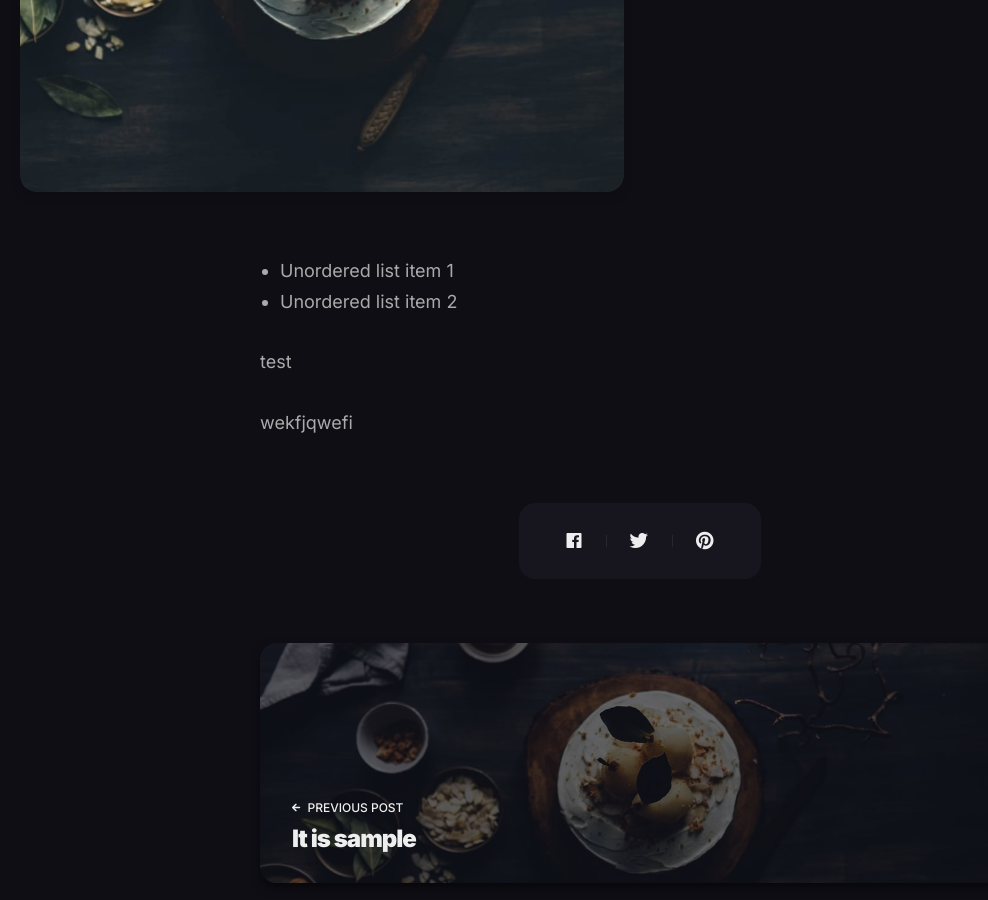
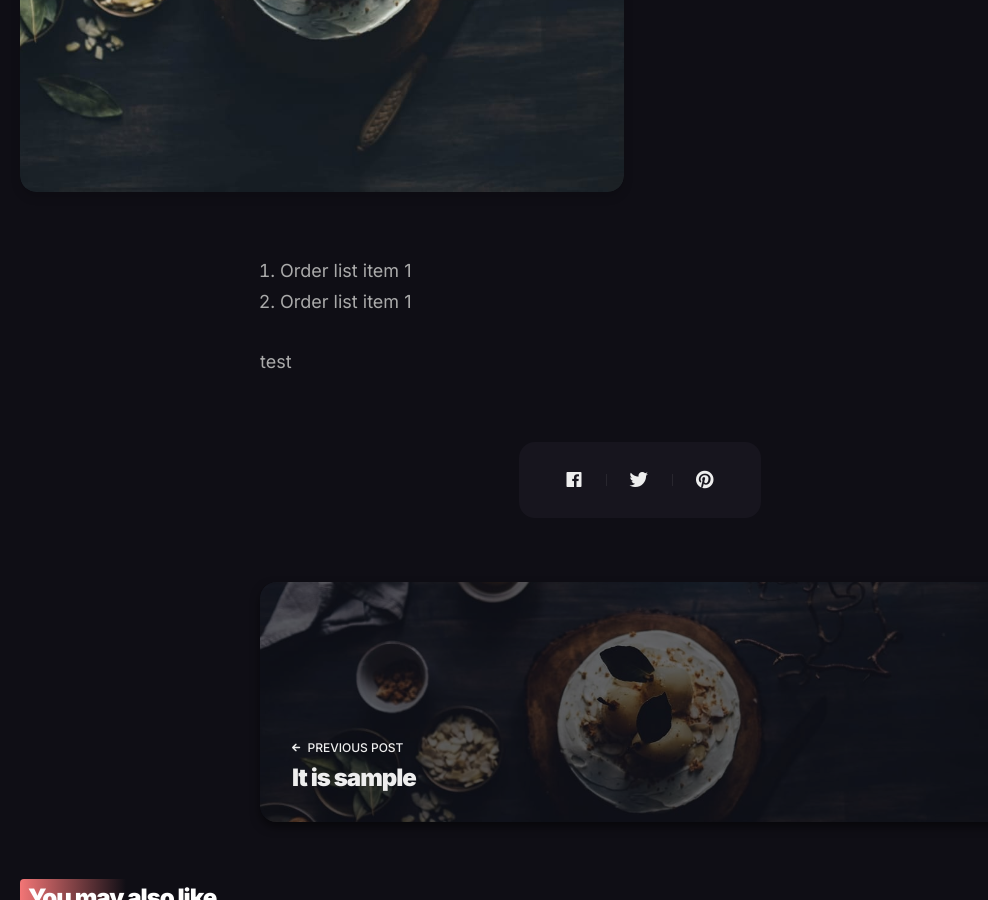
Before and after one commit to hwanyong/hwanyong.github.io, a Jekyll site: the page built from _posts/2018-10-19-sprite-animate.md, in a window 1280 px wide and 900 px high, scrolled down 502 px. Shown: the whole window, without its empty margins (0-988 px from the left). Built offline with Jekyll 4.4.1, drawn with Linux system fonts in a browser that asks for light colours; nearby versions of some CDN libraries; comment, search, counter and statistics services are not loaded.

Commit message:
Update 2018-10-19-sprite-animate.md

```diff
--- a/_posts/2018-10-19-sprite-animate.md
+++ b/_posts/2018-10-19-sprite-animate.md
@@ -13,12 +13,10 @@ tags:   [sample, nature]
 <!-- ##### Heading 4 level -->
 <!-- ###### Heading 5 level -->
 
-<!-- 1. Order list item 1 -->
-<!-- 2. Order list item 1 -->
+1. Order list item 1
+2. Order list item 1
 
-- Unordered list item 1
-- Unordered list item 2
+<!-- - Unordered list item 1 -->
+<!-- - Unordered list item 2 -->
 
 test
-
-wekfjqwefi
```
